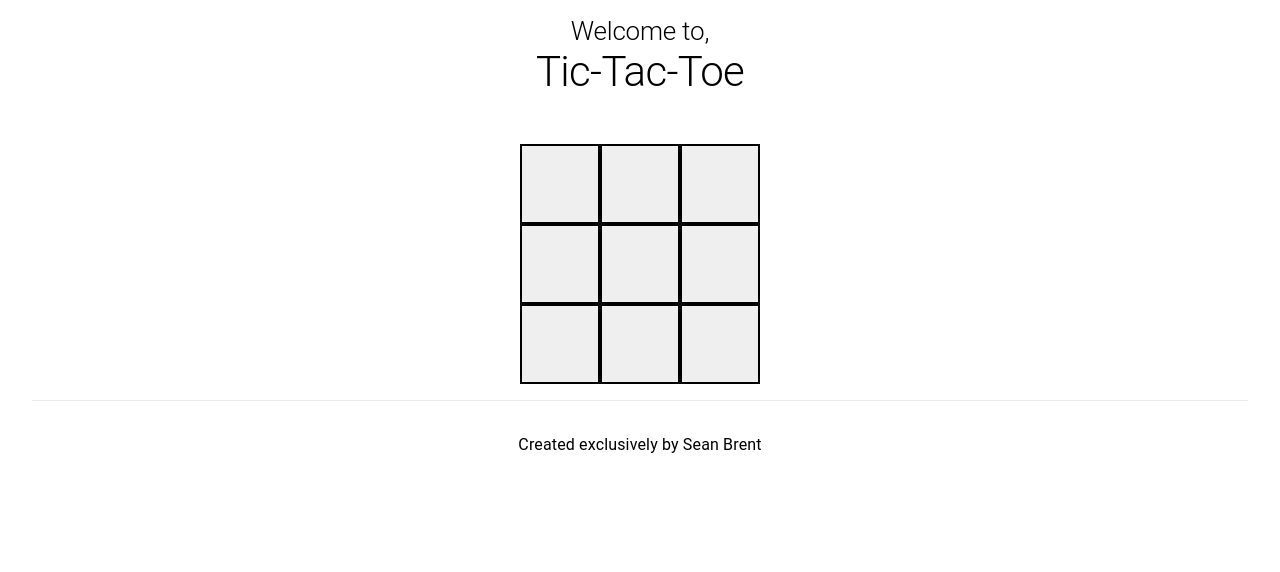
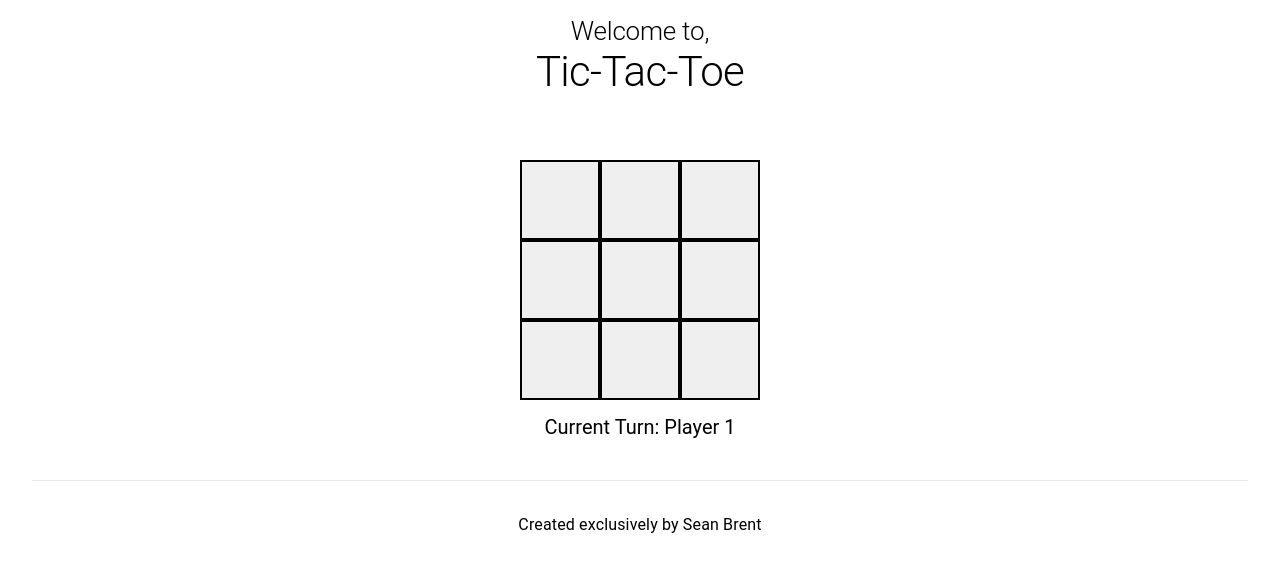
Before and after one commit to Brentsa/tic-tac-toe, a Next.js app: page / in a window 1280 px wide. Shown: the top 572 px of the page. Built offline with nearby package versions, Linux system fonts and the light colour scheme.

Commit message:
Player turn state created and functioning

```diff
--- a/components/GameLayout.tsx
+++ b/components/GameLayout.tsx
@@ -1,16 +1,31 @@
+import { Typography } from "@mui/material";
 import { Box } from "@mui/system"
 import { NextComponentType } from "next"
+import { useState } from "react";
 import SquareRow from "./SquareRow";
 
+type Turn = 1 | 2;
 
 const GameLayout: NextComponentType = () => {
 
+    const [currentTurn, setCurrentTurn] = useState<Turn>(1);
+
+    function toggleTurn(): void {
+        currentTurn === 1 ? setCurrentTurn(2) : setCurrentTurn(1);
+    }
+
     return (
         <Box display='flex' flexDirection='column' justifyContent='center' alignItems='center' m={2}>
-            <SquareRow row={0}/>
-            <SquareRow row={1}/>
-            <SquareRow row={2}/>
+             <Box display='flex' flexDirection='column' justifyContent='center' alignItems='center' m={2}>
+                <SquareRow row={0} toggleTurn={toggleTurn}/>
+                <SquareRow row={1} toggleTurn={toggleTurn}/>
+                <SquareRow row={2} toggleTurn={toggleTurn}/>
+            </Box>
+            <Box>
+                <Typography variant="h3" fontSize={20}>Current Turn: Player {currentTurn}</Typography>
+            </Box>
         </Box>
+
     )
 }
 
--- a/components/GameSquare.tsx
+++ b/components/GameSquare.tsx
@@ -6,10 +6,11 @@
     index: number
 }
 
-const GameSquare: FunctionComponent<Square> = ({index, row}) => {
+const GameSquare: FunctionComponent<Square> = ({index, row, toggleTurn}) => {
 
     function handleClick(): void {
         console.log(`Row: ${row}, Index: ${index}`);
+        toggleTurn();
     }
 
     return (
--- a/components/MainPage.tsx
+++ b/components/MainPage.tsx
@@ -5,7 +5,7 @@
 
 const MainPage: NextComponentType = () => {
     return (
-        <Box sx={{flexGrow: 1}}>
+        <Box sx={{flexGrow: 1}} mb={3}>
             <Grid container spacing={2}>
                 <Grid item xs={12}>
                     <Title/>
--- a/components/SquareRow.tsx
+++ b/components/SquareRow.tsx
@@ -3,16 +3,17 @@
 import GameSquare from "./GameSquare"
 
 export interface Row {
+    toggleTurn(): void
     row: number
 }
 
-const SquareRow: FunctionComponent<Row> = ({row}) => {
+const SquareRow: FunctionComponent<Row> = ({row, toggleTurn}) => {
 
     return (
         <Box display='flex' flexWrap='nowrap'>
-            <GameSquare index={0} row={row}/>
-            <GameSquare index={1} row={row}/>
-            <GameSquare index={2} row={row}/>
+            <GameSquare index={0} row={row} toggleTurn={toggleTurn}/>
+            <GameSquare index={1} row={row} toggleTurn={toggleTurn}/>
+            <GameSquare index={2} row={row} toggleTurn={toggleTurn}/>
         </Box>
     )
 }
```
